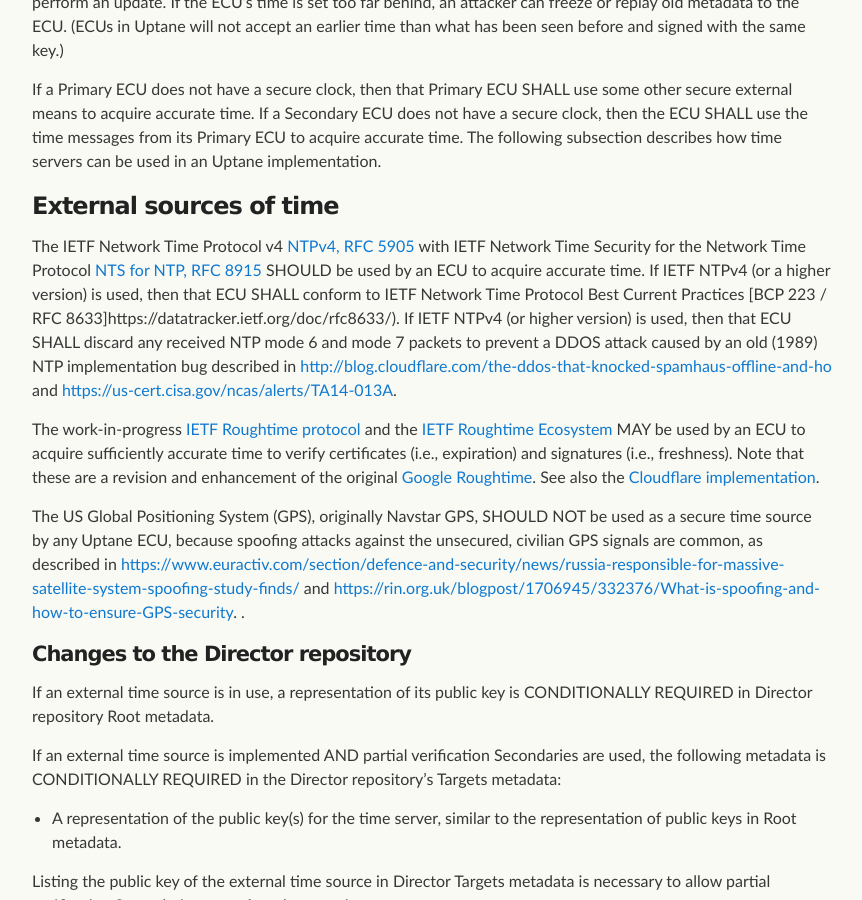
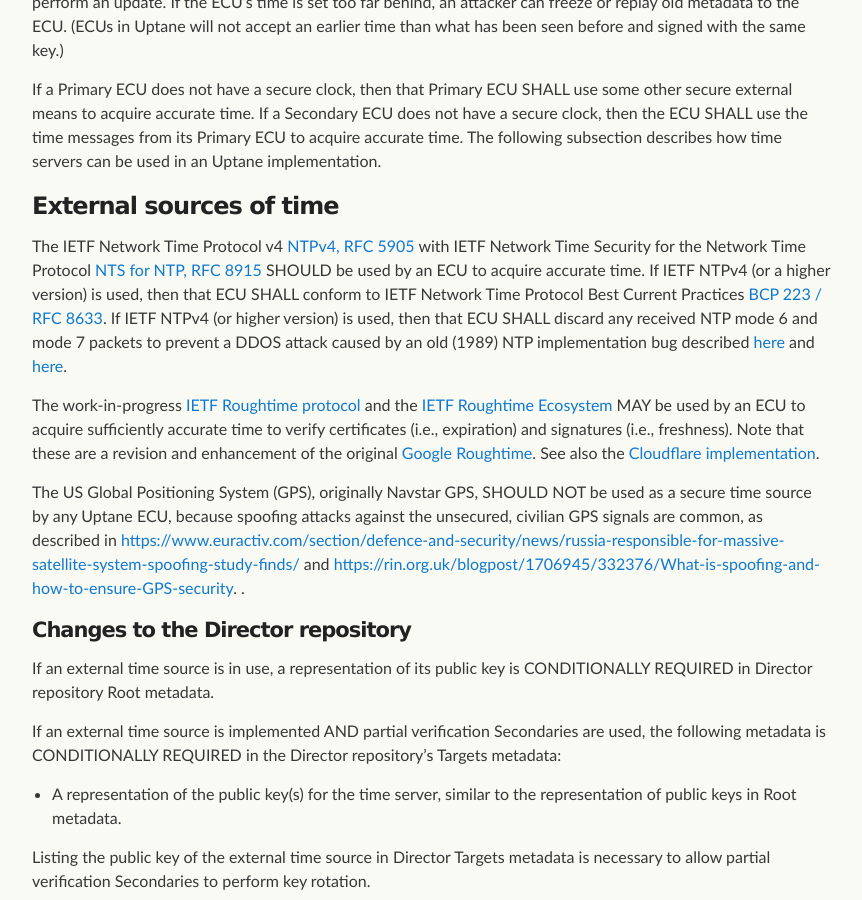
Before and after one commit to uptane/deployment-considerations, a Jekyll site: the page built from repositories.md, in a window 1280 px wide and 900 px high, scrolled down 548 px. Shown: the whole window, without its empty margins (208-1070 px from the left). Built offline with Jekyll 4.4.1, drawn with Linux system fonts in a browser that asks for light colours; our own code applies the rules of GitHub Pages for plain Markdown files.

Commit message:
Update repositories.md
Co-authored-by: Trishank Karthik Kuppusamy <trishank.kuppusamy@datadoghq.com>

```diff
--- a/repositories.md
+++ b/repositories.md
@@ -16,7 +16,7 @@ following subsection describes how time servers can be used in an Uptane impleme
 
 ### External sources of time
 
-The IETF Network Time Protocol v4 [NTPv4, RFC 5905](https://datatracker.ietf.org/doc/rfc5905) with IETF Network Time Security for the Network Time Protocol [NTS for NTP, RFC 8915](https://datatracker.ietf.org/doc/html/rfc8915) SHOULD be used by an ECU to acquire accurate time. If IETF NTPv4 (or a higher version) is used, then that ECU SHALL conform to IETF Network Time Protocol Best Current Practices [BCP 223 / RFC 8633]https://datatracker.ietf.org/doc/rfc8633/). If IETF NTPv4 (or higher version) is used, then that ECU SHALL discard any received NTP mode 6 and mode 7 packets to prevent a DDOS attack caused by an old (1989) NTP implementation bug described in [http://blog.cloudflare.com/the-ddos-that-knocked-spamhaus-offline-and-ho]() and [https://us-cert.cisa.gov/ncas/alerts/TA14-013A]().
+The IETF Network Time Protocol v4 [NTPv4, RFC 5905](https://datatracker.ietf.org/doc/rfc5905) with IETF Network Time Security for the Network Time Protocol [NTS for NTP, RFC 8915](https://datatracker.ietf.org/doc/html/rfc8915) SHOULD be used by an ECU to acquire accurate time. If IETF NTPv4 (or a higher version) is used, then that ECU SHALL conform to IETF Network Time Protocol Best Current Practices [BCP 223 / RFC 8633](https://datatracker.ietf.org/doc/rfc8633/). If IETF NTPv4 (or higher version) is used, then that ECU SHALL discard any received NTP mode 6 and mode 7 packets to prevent a DDOS attack caused by an old (1989) NTP implementation bug described [here](http://blog.cloudflare.com/the-ddos-that-knocked-spamhaus-offline-and-ho) and [here](https://us-cert.cisa.gov/ncas/alerts/TA14-013A).
 
 The work-in-progress [IETF Roughtime protocol](https://datatracker.ietf.org/doc/draft-ietf-ntp-roughtime/) and the [IETF Roughtime Ecosystem](https://datatracker.ietf.org/doc/draft-ietf-ntp-roughtime-ecosystem/) MAY be used by an ECU to acquire sufficiently accurate time to verify certificates (i.e., expiration) and signatures (i.e., freshness). Note that these are a revision and enhancement of the original [Google Roughtime](https://roughtime.googlesource.com/roughtime). See also the [Cloudflare implementation](https://github.com/cloudflare/roughtime).
 
```
